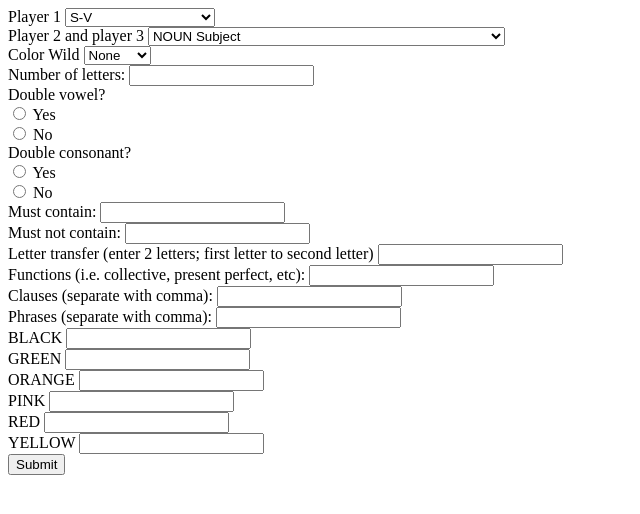
After one commit to andygitlin/Academic-Games-Player, a Flask app: page /MrLing in a window 1280 px wide. The commit adds this page. Shown: the top 514 px of the page, without its empty margins (0-640 px from the left). Run offline with Flask 2, Linux system fonts and the light colour scheme.

Commit message:
restructure ling

```diff
--- a/MrLing.py
+++ b/MrLing.py
@@ -4,7 +4,7 @@ import os
 from os import listdir
 from os.path import isfile, join
 # website stuff
-from flask import Flask, request, render_template, redirect, url_for, flash
+from flask import Flask, request, render_template, redirect, url_for, flash, Blueprint
 from flask_wtf import FlaskForm
 from wtforms import StringField, IntegerField, SubmitField, SelectField, SelectMultipleField, RadioField, widgets
 from wtforms.validators import Required
@@ -910,10 +910,6 @@ def win():
 
 ################################################## website stuff
 
-app = Flask(__name__)
-app.config['SECRET_KEY'] = 'random string'
-app.debug = True
-
 # enable checkboxes
 class CheckboxField(SelectMultipleField):
     widget = widgets.ListWidget(prefix_label = False)
@@ -941,8 +937,10 @@ class StartForm(FlaskForm):
     yellowCubes = StringField("YELLOW")
     submit = SubmitField('Submit')
 
-@app.route('/', methods = ['GET', 'POST'])
-def home():
+ling_blueprint = Blueprint('ling', __name__, template_folder="templates")
+
+@ling_blueprint.route('/MrLing', methods = ['GET', 'POST'])
+def ling():
     global PLAYERONE, PLAYERTWO, PLAYERTHREE, COLOR_WILD, NUMBER_OF_LETTERS, DOUBLE_VOWEL, DOUBLE_CONSONANT, MUST_CONTAIN, MUST_NOT_CONTAIN, LETTER_TRANSFER, GENERALS, CLAUSES, PHRASES, USE_CUBES, CUBES
     form = StartForm()
     if request.method == 'POST':
@@ -979,10 +977,5 @@ def home():
         solution = win()
 
         # display solution
-        return render_template('result.html', sentence = solution, sentenceLength = len(solution.split()), player1 = PLAYERONE, player2 = PLAYERTWO, player3 = PLAYERTHREE, colorWild = COLOR_WILD, numLetters = NUMBER_OF_LETTERS, doubleVowel = DOUBLE_VOWEL, doubleConsonant = DOUBLE_CONSONANT, mustCotain = MUST_CONTAIN, mustNotContain = MUST_NOT_CONTAIN, letterTransfer = LETTER_TRANSFER, functions = GENERALS, clauses = CLAUSES, phrases = PHRASES)
-    return render_template('index.html', form = form)
-
-################################################## main
-
-if __name__ == '__main__':
-    app.run(host = '0.0.0.0', port = int(os.getenv('PORT', 5000)))
+        return render_template('LingResult.html', sentence = solution, sentenceLength = len(solution.split()), player1 = PLAYERONE, player2 = PLAYERTWO, player3 = PLAYERTHREE, colorWild = COLOR_WILD, numLetters = NUMBER_OF_LETTERS, doubleVowel = DOUBLE_VOWEL, doubleConsonant = DOUBLE_CONSONANT, mustCotain = MUST_CONTAIN, mustNotContain = MUST_NOT_CONTAIN, letterTransfer = LETTER_TRANSFER, functions = GENERALS, clauses = CLAUSES, phrases = PHRASES)
+    return render_template('MrLing.html', form = form)
--- /dev/null
+++ b/main.py
@@ -0,0 +1,15 @@
+from flask import Flask
+from MrLing import ling_blueprint
+import os
+
+app = Flask(__name__)
+app.config['SECRET_KEY'] = 'random string'
+app.debug = True
+app.register_blueprint(ling_blueprint)
+
+@app.route("/")
+def home():
+    return '<a href="/MrLing">ling</a>'
+
+if __name__ == '__main__':
+    app.run(host = '0.0.0.0', port = int(os.getenv('PORT', 5000)))
--- a/static/styles.css
+++ b/static/styles.css
@@ -2,7 +2,7 @@ p {
     margin: 0;
     padding: 0;
     border: 0;
-    font-size: 2rem;
+    font-size: 1rem;
 }
 
 ul {
--- /dev/null
+++ b/templates/MrLing.html
@@ -0,0 +1,79 @@
+<!DOCTYPE html>
+<html>
+    <head>
+        <meta charset="utf-8">
+            <title>
+                Mr. Ling
+            </title>
+            <link href="{{ url_for('static', filename='styles.css') }}" rel="stylesheet" type="text/css">
+            </link>
+        </meta>
+        <meta content="width=device-width, initial-scale=1, shrink-to-fit=no" name="viewport"/>
+    </head>
+    <body>
+        {% block content %}
+        <form method="POST">
+            {{ form.hidden_tag() }}
+
+      {% for message in get_flashed_messages() %}
+        {{ message }}
+      {% endfor %}
+            <p class="player1">
+                {{ form.player1.label }} {{ form.player1() }}
+            </p>
+            <p class="player2and3">
+                {{ form.player2and3.label }} {{ form.player2and3() }}
+            </p>
+            <p class="colorWild">
+                {{ form.colorWild.label }} {{ form.colorWild() }}
+            </p>
+            <p class="numLetters">
+                {{ form.numLetters.label }} {{ form.numLetters() }}
+            </p>
+            <p class="doubleVowel">
+                {{ form.doubleVowel.label }} {{ form.doubleVowel() }}
+            </p>
+            <p class="doubleConsonant">
+                {{ form.doubleConsonant.label }}{{ form.doubleConsonant() }}
+            </p>
+            <p class="mustContain">
+                {{ form.mustContain.label }} {{ form.mustContain() }}
+            </p>
+            <p class="mustNotContain">
+                {{ form.mustNotContain.label }} {{ form.mustNotContain() }}
+            </p>
+            <p class="letterTransfer">
+                {{ form.letterTransfer.label }} {{ form.letterTransfer() }}
+            </p>
+            <p class="functions">
+                {{ form.functions.label }} {{ form.functions() }}
+            </p>
+            <p class="clauses">
+                {{ form.clauses.label }} {{ form.clauses() }}
+            </p>
+            <p class="phrases">
+                {{ form.phrases.label }} {{ form.phrases() }}
+            </p>
+            <p class="blackCubes">
+                {{ form.blackCubes.label }} {{ form.blackCubes() }}
+            </p>
+            <p class="greenCubes">
+                {{ form.greenCubes.label }} {{ form.greenCubes() }}
+            </p>
+            <p class="orangeCubes">
+                {{ form.orangeCubes.label }} {{ form.orangeCubes() }}
+            </p>
+            <p class="pinkCubes">
+                {{ form.pinkCubes.label }} {{ form.pinkCubes() }}
+            </p>
+            <p class="redCubes">
+                {{ form.redCubes.label }} {{ form.redCubes() }}
+            </p>
+            <p class="yellowCubes">
+                {{ form.yellowCubes.label }} {{ form.yellowCubes() }}
+            </p>
+            {{ form.submit() }}
+        </form>
+        {% endblock %}
+    </body>
+</html>
```
Also changed, not shown: templates/index.html (deleted, +0 -40 lines), templates/LingResult.html (renamed from templates/result.html), 1 other file.
